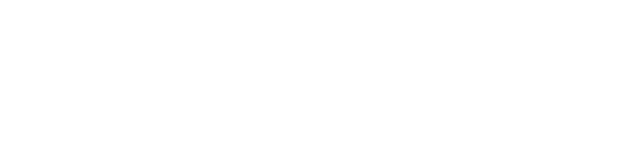
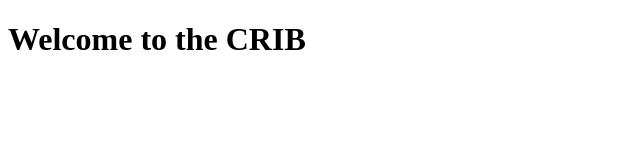
Before and after one commit to segalj123/segalj123.github.io, a plain HTML site: page Html/index.html in a window 1280 px wide. Shown: the whole page, without its empty margins (0-640 px from the left). Drawn offline with Linux system fonts and the light colour scheme.

Commit message:
Update index.html

```diff
--- a/Html/index.html
+++ b/Html/index.html
@@ -3,9 +3,11 @@
 <head>
     <meta charset="UTF-8">
     <meta name="viewport" content="width=device-width, initial-scale=1.0">
-    <title>Document</title>
+    <title>THIS IS MY SITE</title>
 </head>
 <body>
+   <h1>Welcome to the CRIB</h1>
+
 
 </body>
 </html>
```
